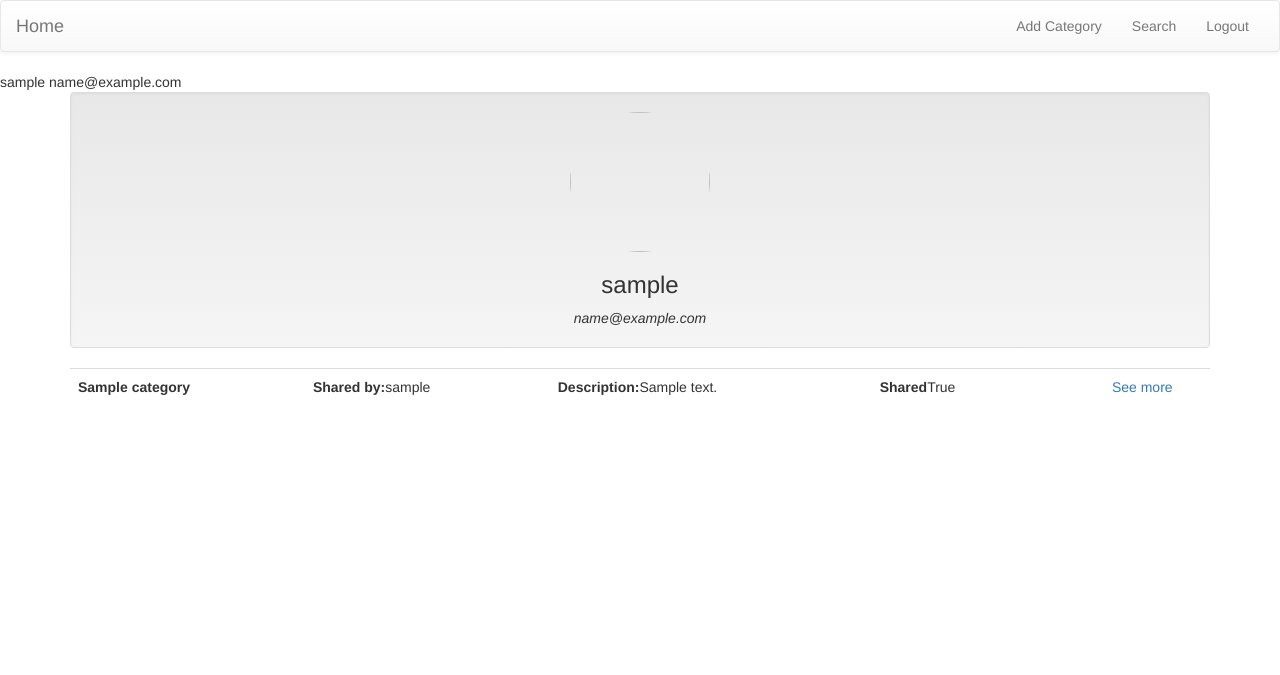
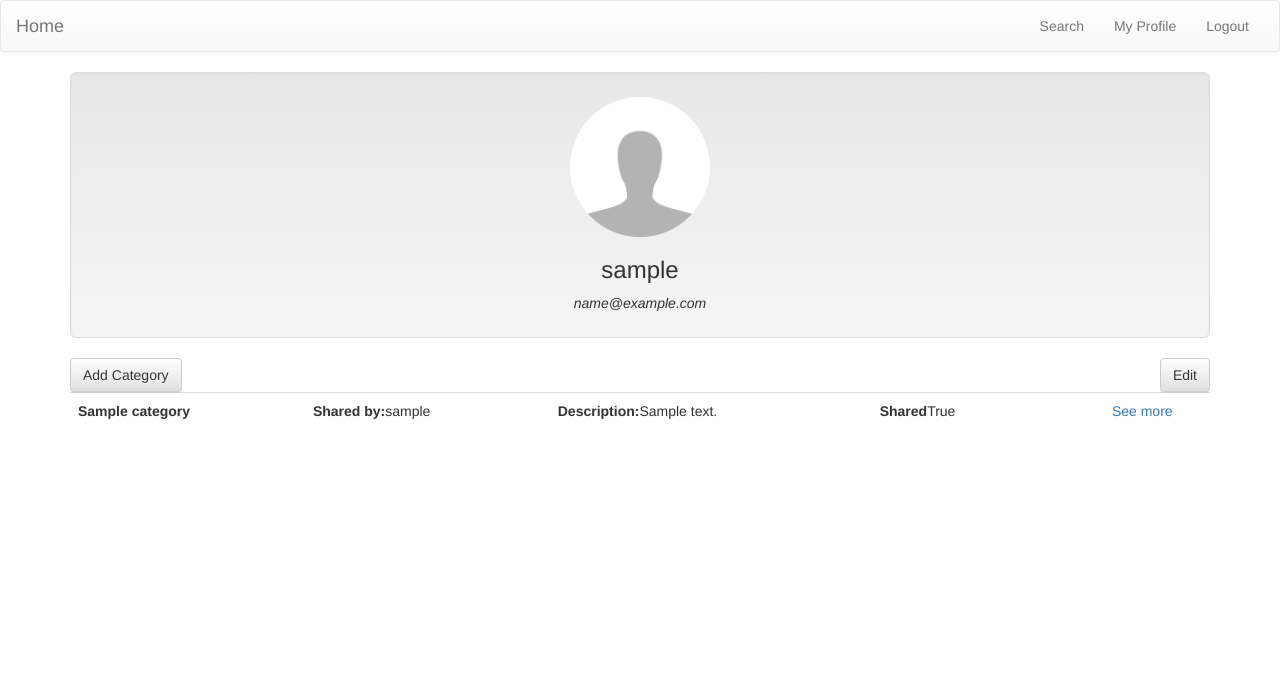
Before and after one commit to vjvasilev95/fhs_project, a Django app: page /fhs/profile/ in a window 1280 px wide. Shown: the top 675 px of the page. Run offline with Django 3.2, Linux system fonts and the light colour scheme; a user stored in the database is signed in; tables that the repository leaves empty hold one stand-in row (values such as "Sample post"); some libraries are stand-ins or nearby versions.

Commit message:
Improvements on profile

```diff
--- a/fhs/urls.py
+++ b/fhs/urls.py
@@ -14,4 +14,5 @@ urlpatterns = patterns('',
         url(r'^add_category/', views.add_category, name='add_category'),
         url(r'^category/(?P<category_name_slug>[\w\-]+)/$', views.category, name='category'),
         url(r'^profile/', views.profile, name='profile'),
+        url(r'^editprofile/', views.editprofile, name='editprofile'),
         )
--- a/fhs/views.py
+++ b/fhs/views.py
@@ -241,7 +241,12 @@ def privacy(request):
 
 def terms(request):
     return render(request, 'fhs/terms.html', {})
+
 def profile(request):
     user = User.objects.get(username=request.user)
     public_categories = Category.objects.filter(user=request.user)
     return render(request, 'fhs/profile.html', {"profileuser":user, 'public_categories': public_categories})
+
+def editprofile(request):
+    user = User.objects.get(username=request.user)
+    return render(request, 'fhs/editprofile.html', {"profileuser":user})
--- a/templates/base.html
+++ b/templates/base.html
@@ -33,8 +33,8 @@
                             <li><a href='{% url 'register' %}'>Register</a></li>
                             <li><a href='{% url 'login' %}'>Login</a></li>
                         {% else %}
-                            <li><a href="{% url 'add_category' %}">Add Category</a></li>
                             <li><a href="{% url 'search' %}">Search</a></li>
+                            <li><a href="{% url 'profile' %}">My Profile</a></li>
                             <li><a href="{% url 'logout' %}">Logout</a></li>
                         {% endif %}
                     </ul>
--- a/templates/fhs/profile.html
+++ b/templates/fhs/profile.html
@@ -1,19 +1,22 @@
 {% extends "base.html" %}
-
+{% load staticfiles %}
 {% block title %}Profile{% endblock %}
 
 {% block body_block %}
+<div class="container">
+    <div class="span6 well well-lg">
+        <center>
+            {% if profieluser.picture %}
+        <img src="{{ profieluser.picture }}" name="aboutme" width="140" height="140" class="img-circle col-sm-2">
+            {% else %}
+           <img src="{% static "images/profile generic.gif" %}" name="aboutme" width="140" height="140" class="img-circle">
+            {%  endif %}
+        <h3>{{ profileuser.username }}</h3>
+        <em class="center-block">{{ profileuser.email  }}</em>
 
-{{ profileuser.username }}
-{{ profileuser.email }}
-<div class="container">
-    <div class="span3 well">
-        <center>
-        <a href="#aboutModal" data-toggle="modal" data-target="#myModal"><img src="" name="aboutme" width="140" height="140" class="img-circle"></a>
-        <h3>{{ profileuser.username }}</h3>
-        <em>{{ profileuser.email  }}</em>
 		</center>
-    </div>
+    </div><a href="{% url 'add_category' %}" class="btn btn-default" >Add Category</a><a href="{% url 'editprofile' %}" class="btn btn-default pull-right" >Edit</a>
+
 
                 <table class="table" valign="baseline">
                 <tbody>
```
Also changed, not shown: fhs/forms.py (+7 -0 lines), templates/fhs/editprofile.html (added, +34 -0 lines), media/profile_images/rango-street-9.jpg (added), static/images/profile generic.gif (added).
